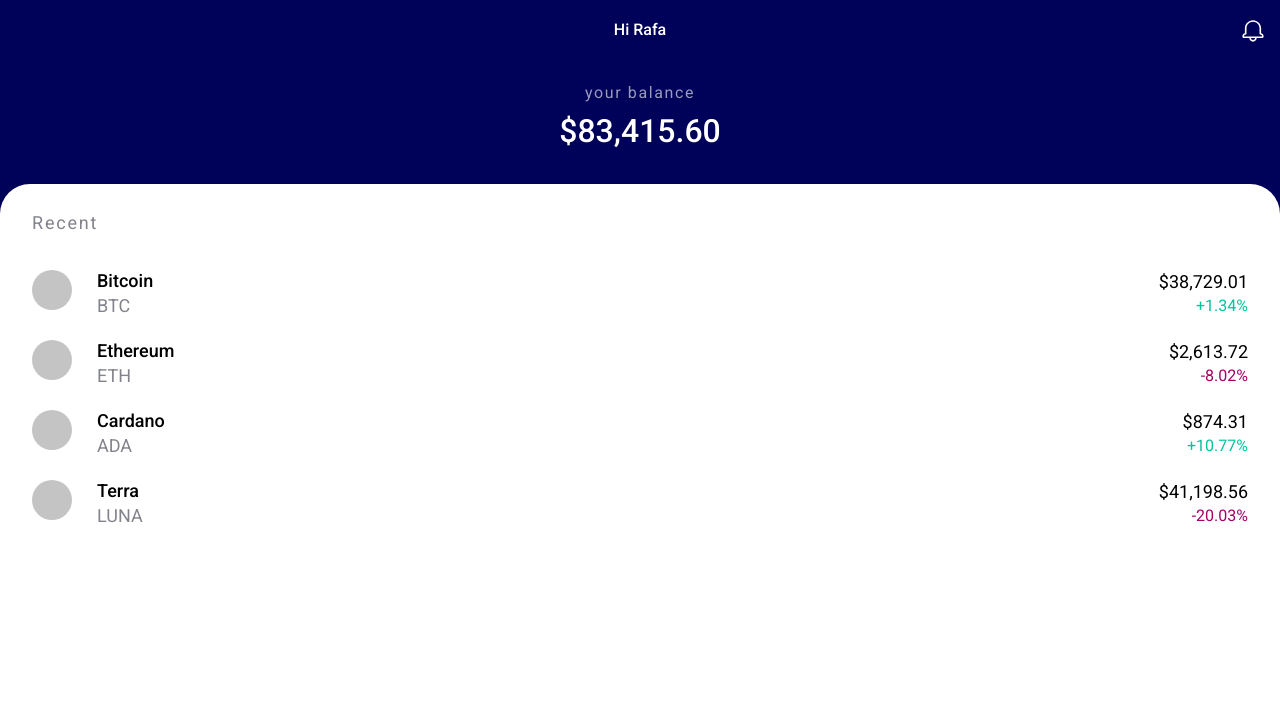
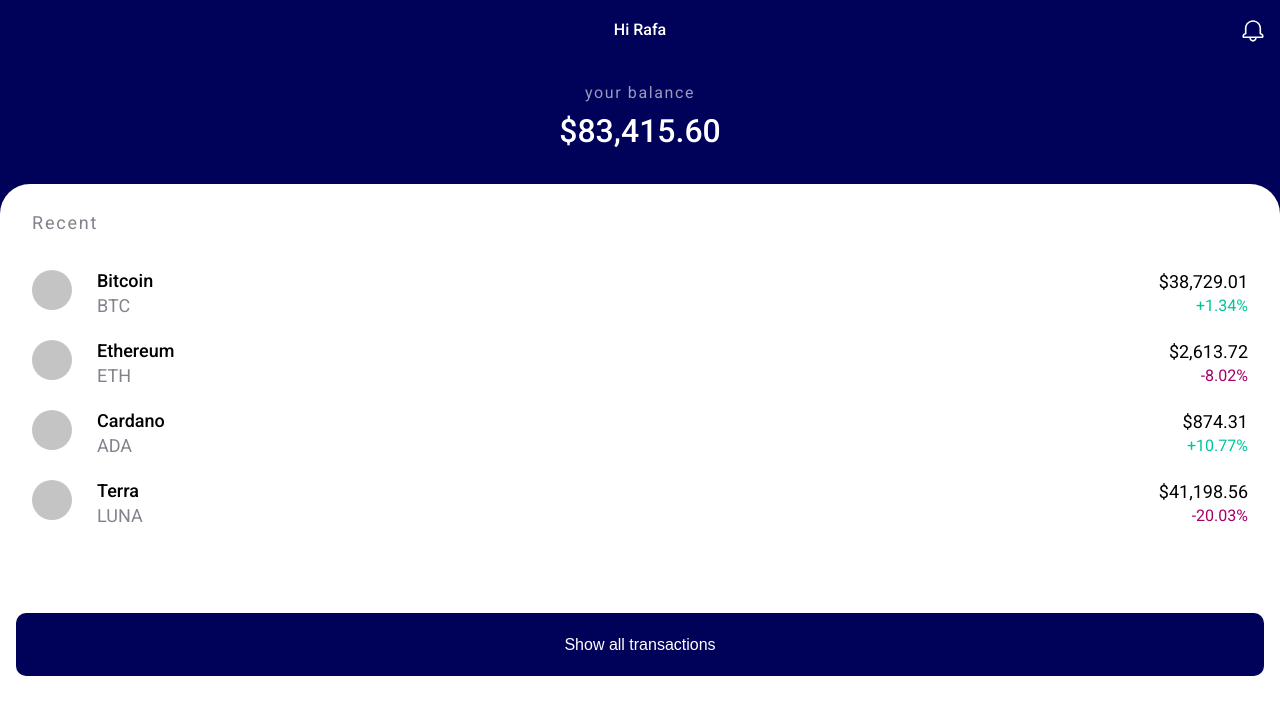
Before and after one commit to RafaelBU/kelisto-challengue, a React (Create React App) app: page / in a window 1280 px wide. Shown: the top 714 px of the page. Built offline with nearby package versions, Linux system fonts and the light colour scheme.

Commit message:
Button component

```diff
--- /dev/null
+++ b/src/ui/components/Button/index.tsx
@@ -0,0 +1,25 @@
+import { StyledButton } from "./styles";
+
+export default function Button({
+  title,
+  Icon,
+  onClick,
+  variant,
+  size,
+}: {
+  title?: string;
+  Icon?: React.FunctionComponent;
+  onClick?: () => void;
+  variant: "primary" | "secondary";
+  size: "big" | "small";
+}) {
+  return (
+    <StyledButton onClick={onClick} variant={variant} size={size}>
+      {Icon ? (
+        <Icon aria-label="button-icon" />
+      ) : (
+        <span aria-label="button-title">{title}</span>
+      )}
+    </StyledButton>
+  );
+}
--- /dev/null
+++ b/src/ui/components/Button/styles.ts
@@ -0,0 +1,72 @@
+import styled from "styled-components";
+import { buttonRadius } from "../../styleTokens/bordersRadius";
+import { darkBlue, white } from "../../styleTokens/colors";
+import { defaultSize } from "../../styleTokens/fontSizes";
+
+const propsFromVariant = ({
+  typeProp,
+  variant,
+}: {
+  typeProp: "background-color" | "color" | "border";
+  variant: "primary" | "secondary";
+}): string => {
+  const config = {
+    "background-color": {
+      primary: darkBlue,
+      secondary: white,
+    },
+    color: {
+      primary: white,
+      secondary: darkBlue,
+    },
+    border: {
+      primary: "none",
+      secondary: `1px solid ${darkBlue}`,
+    },
+  };
+
+  return config[typeProp][variant];
+};
+
+const propsFromSize = ({
+  typeProp,
+  size,
+}: {
+  typeProp: "padding" | "width";
+  size: "big" | "small";
+}): string => {
+  const config = {
+    padding: {
+      big: "22px 0",
+      small: "21px",
+    },
+    width: {
+      big: "100%",
+      small: "auto",
+    },
+  };
+
+  return config[typeProp][size];
+};
+
+type Props = {
+  variant: "primary" | "secondary";
+  size: "big" | "small";
+};
+
+export const StyledButton = styled.button<Props>`
+  background-color: ${(props) =>
+    propsFromVariant({ typeProp: "background-color", variant: props.variant })};
+  color: ${(props) =>
+    propsFromVariant({ typeProp: "color", variant: props.variant })};
+  padding: ${(props) =>
+    propsFromSize({ typeProp: "padding", size: props.size })};
+  width: ${(props) => propsFromSize({ typeProp: "width", size: props.size })};
+  border-radius: ${buttonRadius};
+  border: ${(props) =>
+    propsFromVariant({ typeProp: "border", variant: props.variant })};
+  font-size: ${defaultSize};
+  font-weight: 500;
+  line-height: 19px;
+  letter-spacing: 0em;
+`;
--- a/src/ui/pages/WalletHome/components/CryptoList/index.tsx
+++ b/src/ui/pages/WalletHome/components/CryptoList/index.tsx
@@ -1,4 +1,5 @@
 import { Crypto } from "../../../../../domain/entities/Crypto";
+import Button from "../../../../components/Button";
 import Loader from "../../../../components/Loader";
 import { toFormatString } from "../../../../utils";
 import * as S from "./styles";
@@ -18,6 +19,7 @@
       {isLoading ? (
         <Loader />
       ) : (
+        <>
           <S.Content aria-label="list-content">
             <S.ListTitle aria-label="list-title">Recent</S.ListTitle>
             {list.map(({ id, cryptoName, nick, currencyValue, difference }) => (
@@ -45,6 +47,8 @@
               </S.CryptoRow>
             ))}
           </S.Content>
+          <Button title="Show all transactions" variant="primary" size="big" />
+        </>
       )}
     </S.Container>
   );
--- a/src/ui/pages/WalletHome/components/CryptoList/styles.ts
+++ b/src/ui/pages/WalletHome/components/CryptoList/styles.ts
@@ -24,7 +24,7 @@
 `;
 
 export const Content = styled.div`
-  margin: 0 16px;
+  margin: 0 16px 87px 16px;
   animation: ${loadAnimation} 1.5s ease-in;
 `;
 
```
Also changed, not shown: 1 other file (tests, documents, lock files or other folders). Lines whose indentation alone changed are shown as unchanged.
